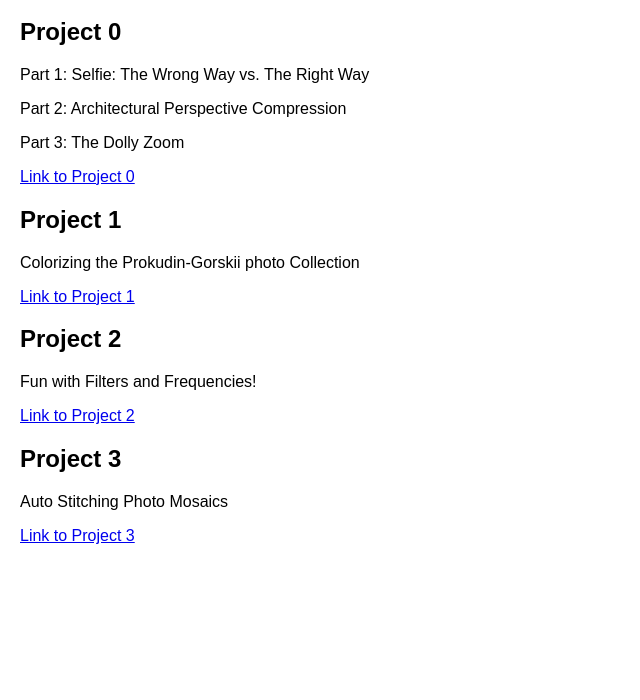
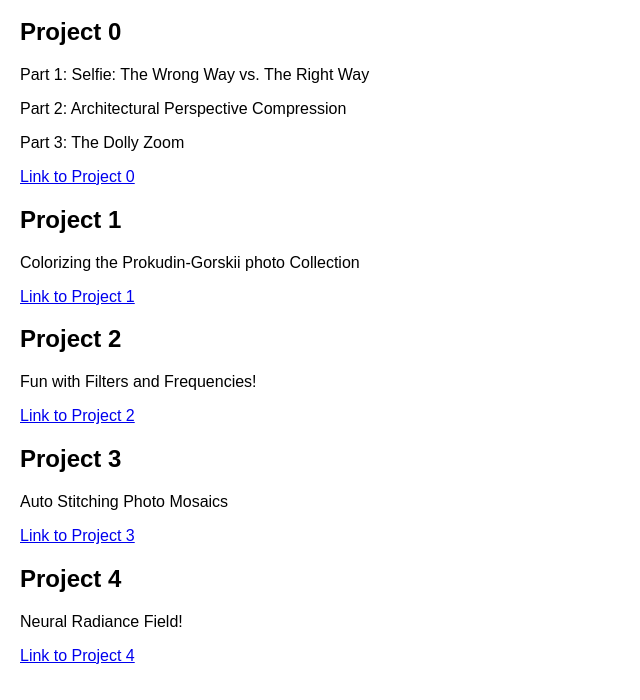
Before and after one commit to mikeu04/mikeu04.github.io, a plain HTML site: page index.html in a window 1280 px wide. Shown: the part 100-800 px from the top of the page, without its empty margins (0-640 px from the left). Drawn offline with Linux system fonts and the light colour scheme.

Commit message:
Add Project 4 section to index.html

```diff
--- a/index.html
+++ b/index.html
@@ -31,6 +31,8 @@
     <p>Auto Stitching Photo Mosaics</p>
     <a href="https://mikeu6688.wixsite.com/cs180/project-3">Link to Project 3</a>
 
-
+    <h2>Project 4</h2>
+    <p>Neural Radiance Field!</p>
+    <a href="https://mikeu6688.wixsite.com/cs180/project-4">Link to Project 4</a>
 </body>
 </html>
```
